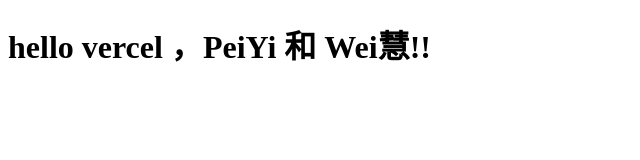
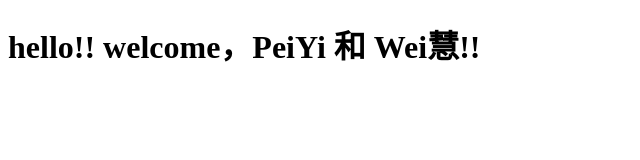
Before and after one commit to yunshansi/vercel_demo, a plain HTML site: page index.html in a window 1280 px wide. Shown: the whole page, without its empty margins (0-640 px from the left). Drawn offline with Linux system fonts and the light colour scheme.

Commit message:
Update index.html

```diff
--- a/index.html
+++ b/index.html
@@ -3,9 +3,9 @@
 <head>
     <meta charset="UTF-8">
     <meta name="viewport" content="width=device-width, initial-scale=1.0">
-    <title>Document</title>
+    <title>mochou</title>
 </head>
 <body>
-    <h1>hello vercel  ，PeiYi 和 Wei慧!!</h1>
+    <h1>hello!! welcome，PeiYi 和 Wei慧!!</h1>
 </body>
 </html>
```
